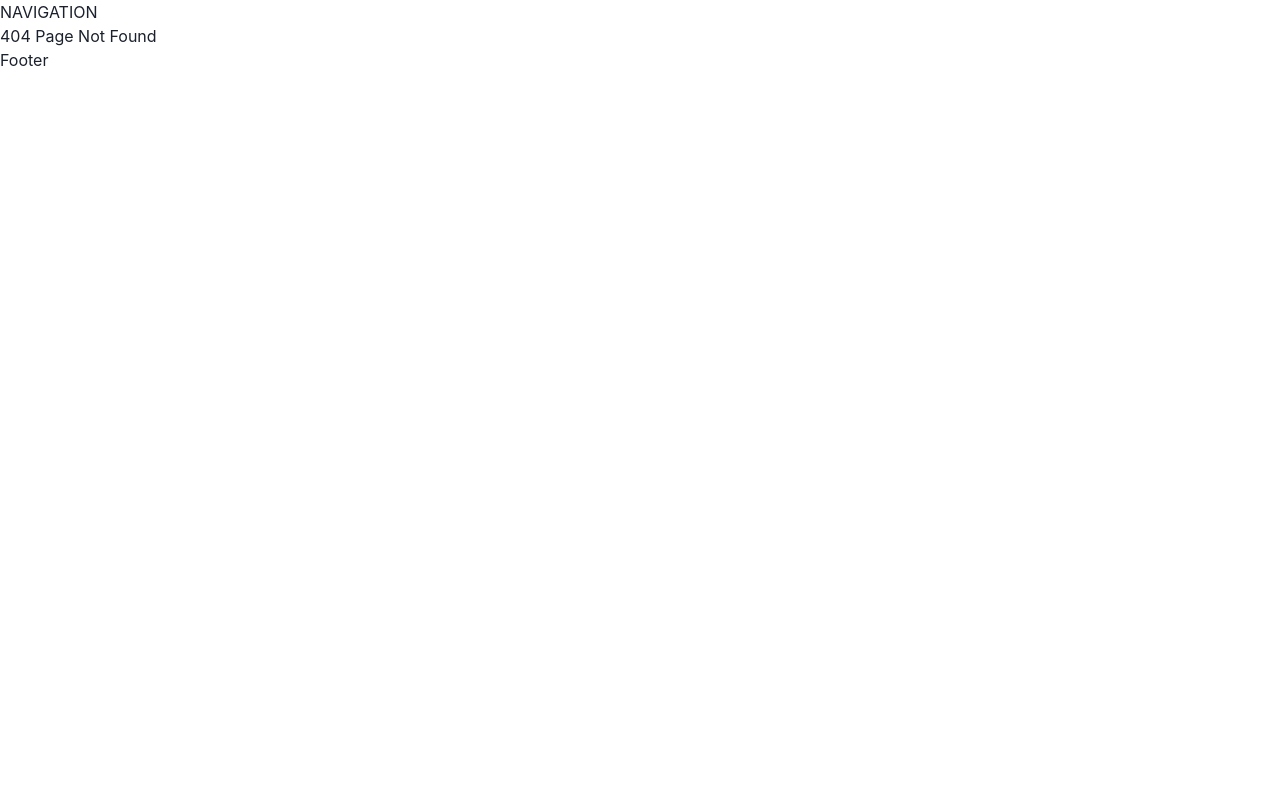
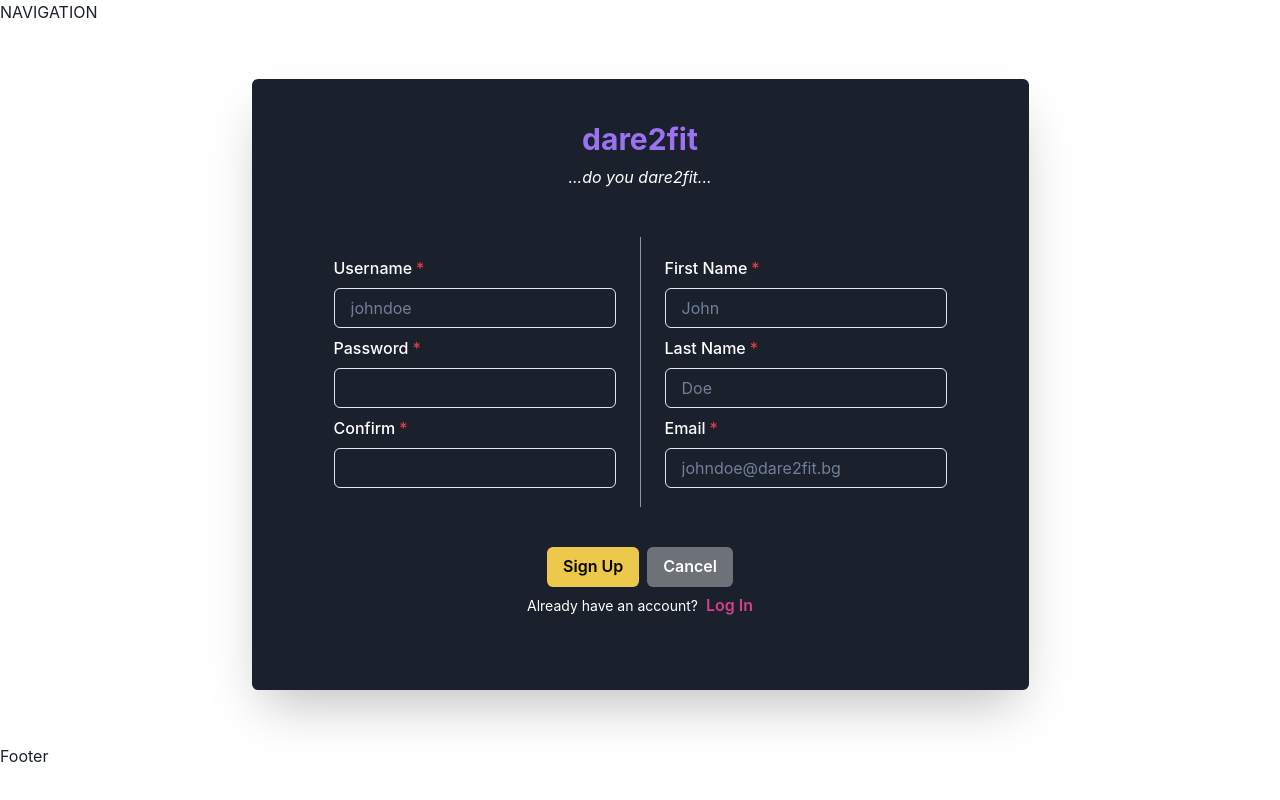
Before and after one commit to samusarsar/dare2fit, a React (Vite) app in the folder dare2fit/: page /signup in a window 1280 px wide. Before the commit this address had no page. Built offline with nearby package versions, Linux system fonts and the light colour scheme.

Commit message:
Add(#6): add login and signup to routing

```diff
--- a/dare2fit/src/App.tsx
+++ b/dare2fit/src/App.tsx
@@ -6,11 +6,13 @@ import LandingPage from './views/LandingPage/LandingPage.jsx';
 import ActivityView from './views/ActivityView/ActivityView.jsx';
 import ExercisesView from './views/ExercisesView/ExercisesView.jsx';
 import GoalsView from './views/GoalsView/GoalsView.jsx';
-import CommunityView from './views/CommunityView/CommunityView.js';
-import ProfileView from './views/ProfileView/ProfileView.js';
-import UserView from './views/UserView/UserView.js';
-import MyProfileView from './views/MyProfileView/MyProfileView.js';
-import NotFound from './views/NotFound/NotFound.js';
+import CommunityView from './views/CommunityView/CommunityView.jsx';
+import ProfileView from './views/ProfileView/ProfileView.jsx';
+import UserView from './views/UserView/UserView.jsx';
+import MyProfileView from './views/MyProfileView/MyProfileView.jsx';
+import NotFound from './views/NotFound/NotFound.jsx';
+import LogIn from './views/LogIn/LogIn.jsx';
+import SignUp from './views/SignUp/SignUp.js';
 
 const App: React.FC = () => {
     return (
@@ -18,6 +20,8 @@ const App: React.FC = () => {
             <Routes>
                 <Route path='/' element={<RootLayout />}>
                     <Route index element={<LandingPage />} />
+                    <Route path='login' element={<LogIn />} />
+                    <Route path='signup' element={<SignUp />} />
                     <Route path='activity' element={<ActivityView />} />
                     <Route path='exercises' element={<ExercisesView />} />
                     <Route path='goals' element={<GoalsView />} />
```
